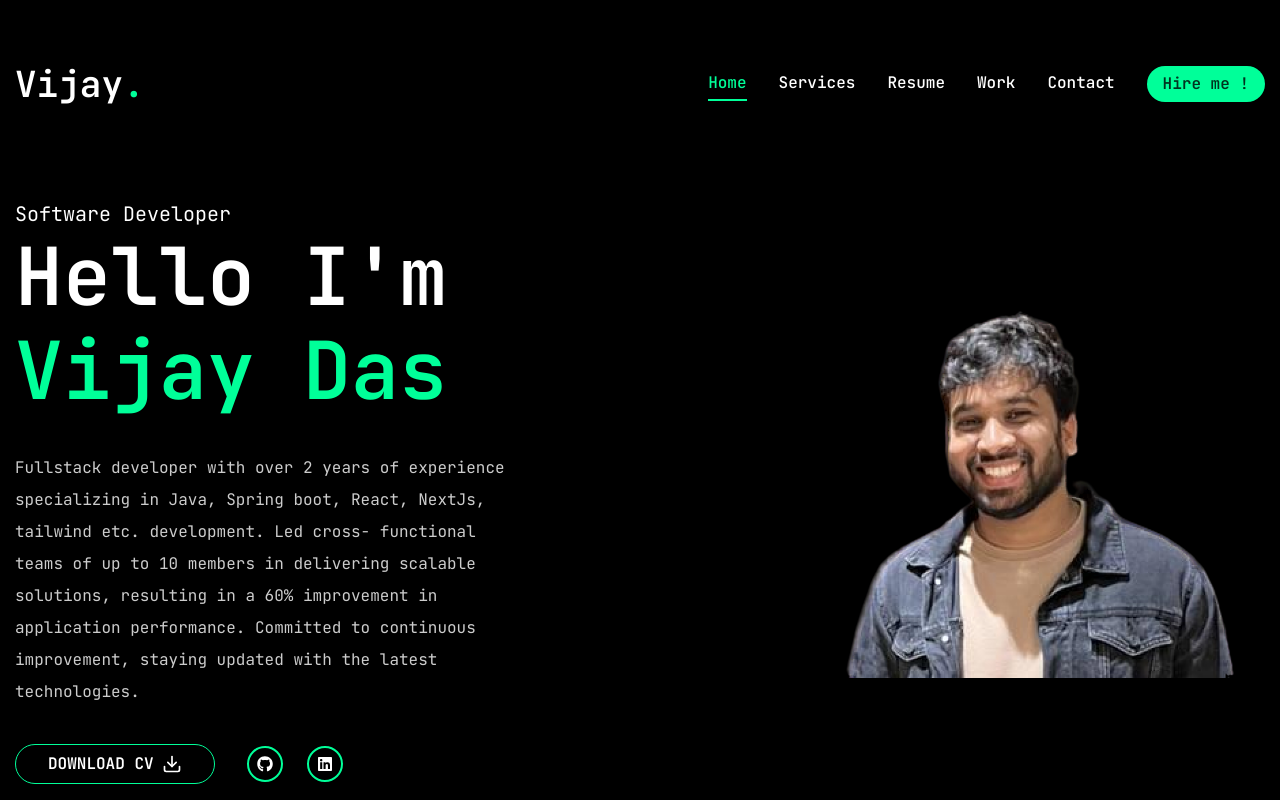
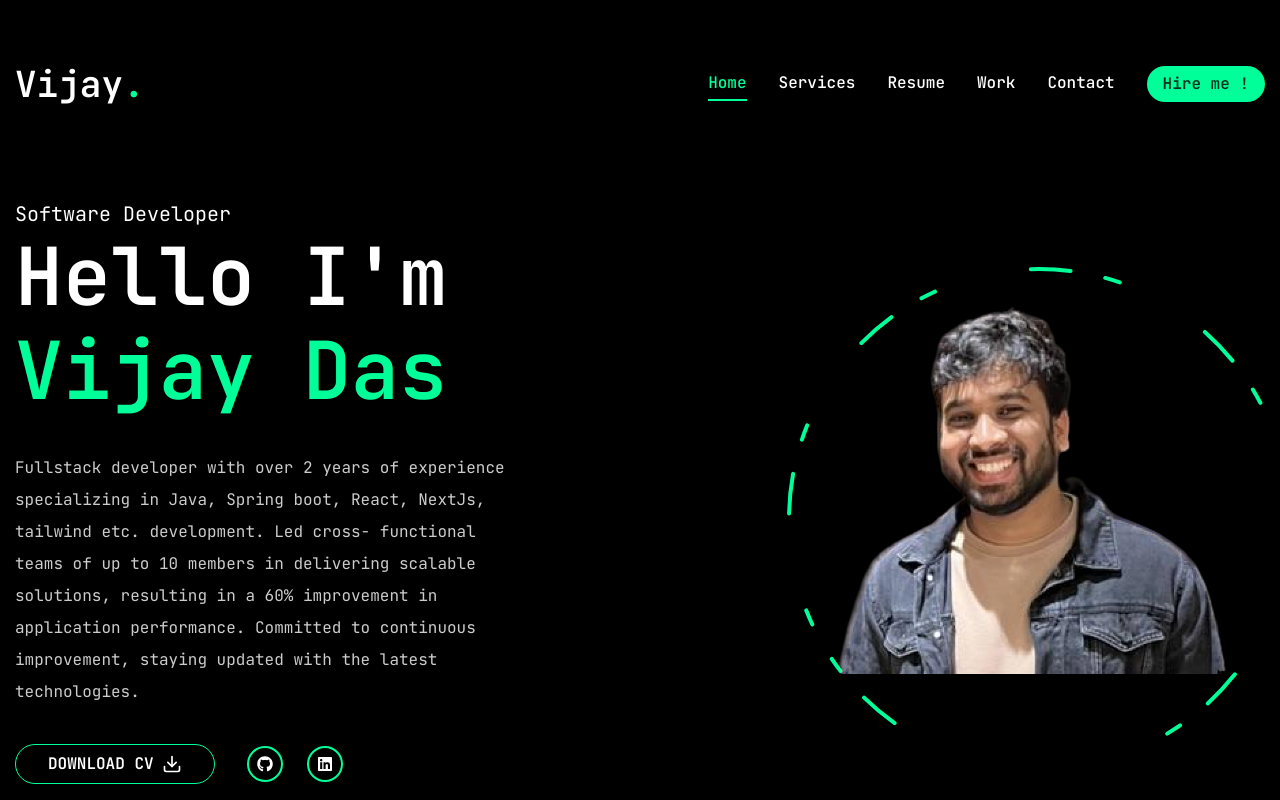
Before and after one commit to vijaykumar0-1/portfolio-website, a Next.js app: page / in a window 1280 px wide. Shown: the top 800 px of the page. Built offline with nearby package versions, Linux system fonts and the light colour scheme.

Commit message:
add ring around the image

```diff
--- a/src/components/ProfilePhoto.tsx
+++ b/src/components/ProfilePhoto.tsx
@@ -10,19 +10,55 @@ const ProfilePhoto = () => {
         initial={{ opacity: 0 }}
         animate={{
           opacity: 1,
-          transition: { delay: 2.4, duration: 0.4, ease: "easeInOut" }
+          transition: { delay: 2, duration: 0.4, ease: "easeInOut" }
         }}
       >
-        <div className="w-[298px] h-[298px] md:w-[498px] md:h-[498px] mix-blend-lighten">
+        {/* image */}
+        <motion.div
+          initial={{ opacity: 0 }}
+          animate={{
+            opacity: 1,
+            transition: { delay: 2.4, duration: 0.4, ease: "easeInOut" }
+          }}
+          className="w-[298px] h-[298px] md:w-[498px] md:h-[498px] mix-blend-lighten absolute"
+        >
+
           <Image
             src={profilePic}
             priority
             quality={100}
             fill
-            alt="Profile picture"
+            alt=""
             className="object-contain"
           />
-        </div>
+        </motion.div>
+        {/* circle */}
+        <motion.svg
+          className="w-[300px] h-[300px]  md:w-[506px] md:h-[506px]"
+          fill="transparent"
+          viewBox="0 0 506 506"
+          xmlns="http://www.w3.org/2000/svg"
+        >
+          <motion.circle
+            cx="280"
+            cy="280"
+            r="250"
+            stroke="#00ff99"
+            strokeWidth="4"
+            strokeLinecap="round"
+            strokeLinejoin="round"
+            initial={{ strokeDasharray: "24 10 0 0" }}
+            animate={{
+              strokeDasharray: ["15 120 25 25", "16 25 92 72", "4 250 22 22"],
+              rotate: [120, 3601],
+            }}
+            transition={{
+              duration: 80,
+              repeat: Infinity,
+              repeatType: "reverse"
+            }}
+          />
+        </motion.svg>
       </motion.div>
     </div>
   );
```
